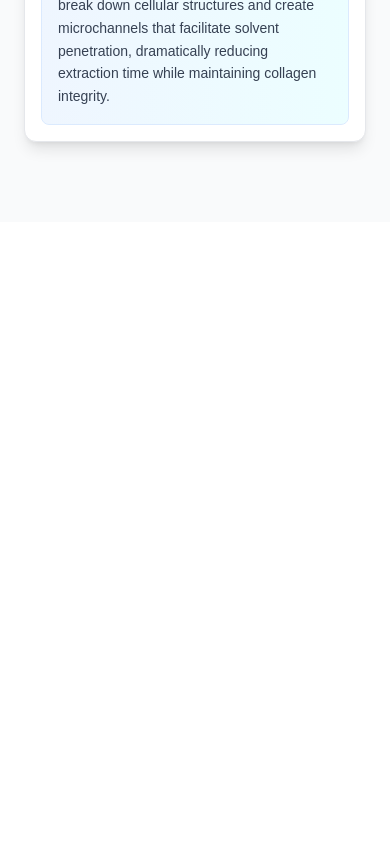
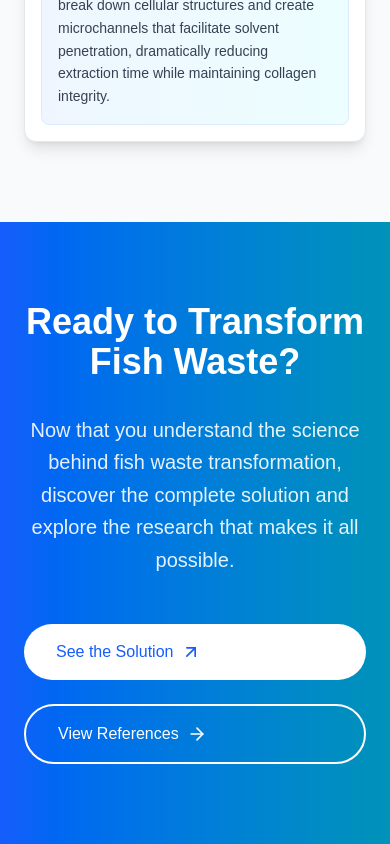
Before and after one commit to tempestmeow/FishWasteResearch, a Next.js app: page /science in a window 390 px wide. Shown: the part 8175-9019 px from the top of the page. Before the commit the page ends 8397 px from the top, so only its background shows below. Built offline with nearby package versions, Linux system fonts and the light colour scheme.

Commit message:
redo some icons

```diff
--- a/src/app/science/page.js
+++ b/src/app/science/page.js
@@ -721,6 +721,41 @@ export default function Science() {
           </motion.div>
         </div>
       </section>
+
+      {/* Call to Action */}
+      <section className="py-20 bg-gradient-to-r from-blue-600 to-cyan-600 text-white relative z-20">
+        <div className="max-w-4xl mx-auto px-6 text-center">
+          <motion.div
+            initial={{ opacity: 0, y: 50 }}
+            whileInView={{ opacity: 1, y: 0 }}
+            transition={{ duration: 0.8 }}
+            viewport={{ once: true }}
+          >
+            <h2 className="text-4xl md:text-5xl font-bold mb-8">Ready to Transform Fish Waste?</h2>
+            <p className="text-xl mb-12 leading-relaxed opacity-90">
+              Now that you understand the science behind fish waste transformation,
+              discover the complete solution and explore the research that makes it all possible.
+            </p>
+
+            <motion.div
+              className="flex flex-col sm:flex-row gap-6 justify-center"
+              initial={{ opacity: 0, y: 20 }}
+              whileInView={{ opacity: 1, y: 0 }}
+              transition={{ delay: 0.3 }}
+              viewport={{ once: true }}
+            >
+              <Link href="/solution" className="inline-flex items-center bg-white text-blue-600 px-8 py-4 rounded-full font-medium hover:shadow-lg transition-all">
+                See the Solution
+                <ArrowUpRight className="ml-2 h-5 w-5" />
+              </Link>
+              <Link href="/references" className="inline-flex items-center border-2 border-white text-white px-8 py-4 rounded-full font-medium hover:bg-white/10 transition-all">
+                View References
+                <ArrowRight className="ml-2 h-5 w-5" />
+              </Link>
+            </motion.div>
+          </motion.div>
+        </div>
+      </section>
     </div>
   );
 }
--- a/src/app/solution/page.js
+++ b/src/app/solution/page.js
@@ -2,7 +2,7 @@
 
 import { motion } from 'framer-motion';
 import { useState, useEffect } from 'react';
-import { Fish, Target, TrendingUp, Zap, Recycle, Shield, Globe, BarChart3, PieChart, CheckCircle2, ArrowUpRight, Star, Award, Sparkles, FlaskConical, Factory, Layers, ArrowRight, ChevronDown, Clock, Settings, Beaker, Microscope, Droplet } from 'lucide-react';
+import { Fish, Target, TrendingUp, Zap, Recycle, Shield, Globe, BarChart3, PieChart, CheckCircle2, ArrowUpRight, Star, Award, Sparkles, FlaskConical, Factory, Layers, ArrowRight, ChevronDown, Clock, Settings, Beaker, Microscope, Droplet, Leaf, TreePine } from 'lucide-react';
 import Link from 'next/link';
 
 const AnimatedCounter = ({ end, duration = 2, suffix = '', prefix = '', decimals = 0 }) => {
@@ -33,14 +33,14 @@ const AnimatedCounter = ({ end, duration = 2, suffix = '', prefix = '', decimals
 
 const FloatingBubble = ({ children, delay = 0, size = "md" }) => {
   const sizeClasses = {
-    sm: "w-12 h-12",
-    md: "w-16 h-16",
-    lg: "w-20 h-20"
+    sm: "w-6 h-6",
+    md: "w-8 h-8",
+    lg: "w-10 h-10"
   };
 
   return (
     <motion.div
-      className={`${sizeClasses[size]} rounded-full bg-gradient-to-br from-emerald-400 to-teal-500 flex items-center justify-center text-white shadow-lg`}
+      className={`${sizeClasses[size]} flex items-center justify-center text-emerald-500`}
       animate={{
         y: [-15, 15, -15],
         rotate: [0, 360, 0],
@@ -804,15 +804,15 @@ const ComparisonChart = () => {
   ];
 
   return (
-    <div className="bg-white rounded-2xl p-8 shadow-lg border border-emerald-100">
-      <h3 className="text-xl font-bold text-slate-800 mb-6 text-center">Collagen Biomaterials vs. Conventional Materials</h3>
+    <div className="bg-white rounded-3xl p-8 md:p-12 shadow-xl border border-emerald-100">
+      <h3 className="text-2xl md:text-3xl font-bold text-slate-800 mb-8 text-center">Collagen Biomaterials vs. Conventional Materials</h3>
       <div className="overflow-x-auto">
         <table className="w-full">
           <thead>
             <tr className="border-b-2 border-emerald-200">
-              <th className="text-left py-4 px-4 font-semibold text-slate-800">Feature</th>
-              <th className="text-left py-4 px-4 font-semibold text-emerald-600">Collagen Biomaterials</th>
-              <th className="text-left py-4 px-4 font-semibold text-slate-600">Conventional Materials</th>
+              <th className="text-left py-5 px-6 font-bold text-slate-800 text-lg">Feature</th>
+              <th className="text-left py-5 px-6 font-bold text-emerald-600 text-lg">Collagen Biomaterials</th>
+              <th className="text-left py-5 px-6 font-bold text-slate-600 text-lg">Conventional Materials</th>
             </tr>
           </thead>
           <tbody>
@@ -825,15 +825,15 @@ const ComparisonChart = () => {
                 viewport={{ once: true }}
                 className="border-b border-slate-100 hover:bg-emerald-50 transition-colors"
               >
-                <td className="py-4 px-4 font-medium text-slate-700">{item.feature}</td>
-                <td className="py-4 px-4 text-emerald-700">{item.collagen}</td>
-                <td className="py-4 px-4 text-slate-600">{item.conventional}</td>
+                <td className="py-5 px-6 font-semibold text-slate-700 text-base">{item.feature}</td>
+                <td className="py-5 px-6 text-emerald-700 text-base leading-relaxed">{item.collagen}</td>
+                <td className="py-5 px-6 text-slate-600 text-base leading-relaxed">{item.conventional}</td>
               </motion.tr>
             ))}
           </tbody>
         </table>
       </div>
-      <p className="text-sm text-slate-500 mt-4 italic">
+      <p className="text-sm text-slate-500 mt-6 italic text-center">
         Comparative table highlighting the advantages of collagen biomaterials over conventional materials (Gaikwad & Kim, 2024; Qin et al., 2022).
       </p>
     </div>
@@ -888,15 +888,15 @@ export default function Solution() {
     <div className="min-h-screen bg-gradient-to-br from-emerald-50 via-teal-50 to-cyan-50">
       {/* Floating Background Elements */}
       <div className="fixed inset-0 overflow-hidden pointer-events-none z-10">
-        <FloatingBubble delay={0} size="sm">🐟</FloatingBubble>
+        <FloatingBubble delay={0} size="sm"><Recycle className="w-6 h-6" /></FloatingBubble>
         <div className="absolute top-20 right-20">
-          <FloatingBubble delay={1} size="md">♻️</FloatingBubble>
+          <FloatingBubble delay={1} size="md"><Leaf className="w-8 h-8" /></FloatingBubble>
         </div>
         <div className="absolute bottom-32 left-16">
-          <FloatingBubble delay={2} size="lg">🌱</FloatingBubble>
+          <FloatingBubble delay={2} size="lg"><TreePine className="w-10 h-10" /></FloatingBubble>
         </div>
         <div className="absolute top-1/2 right-1/3">
-          <FloatingBubble delay={3} size="sm">⚡</FloatingBubble>
+          <FloatingBubble delay={3} size="sm"><Globe className="w-6 h-6" /></FloatingBubble>
         </div>
       </div>
 
```
